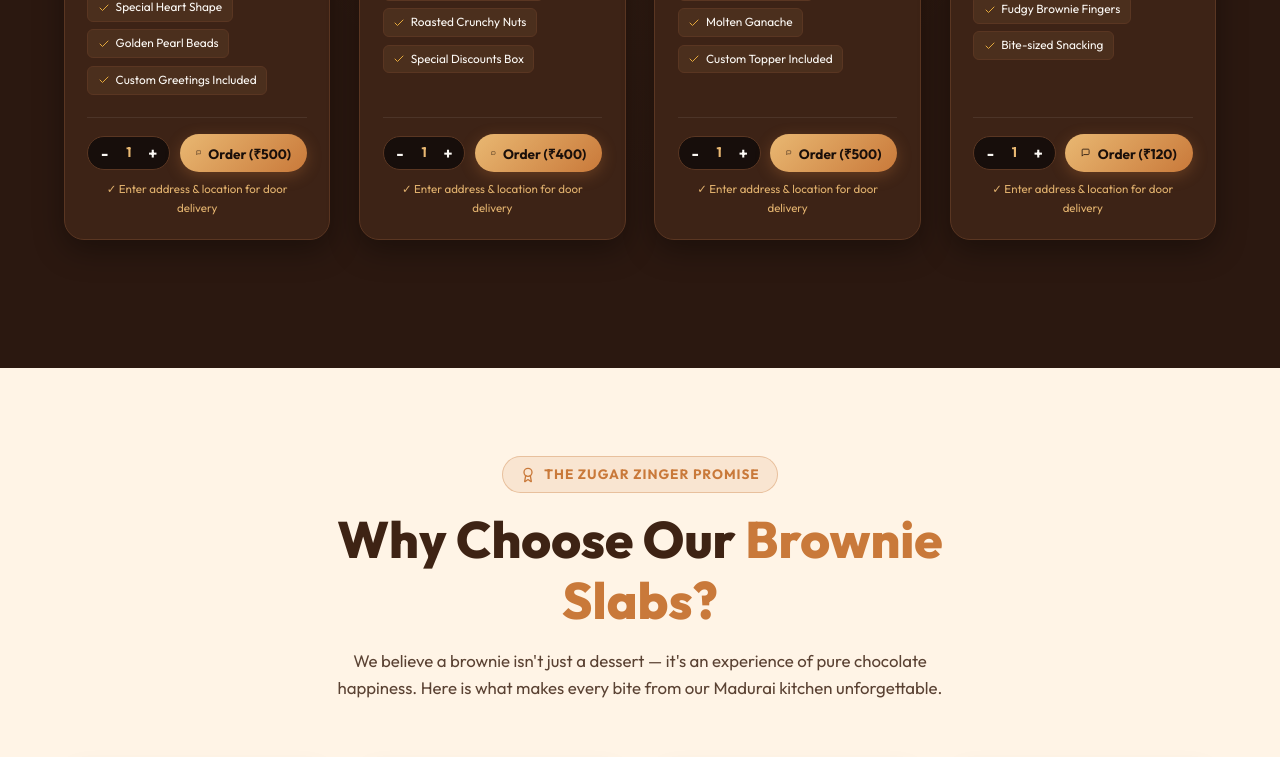
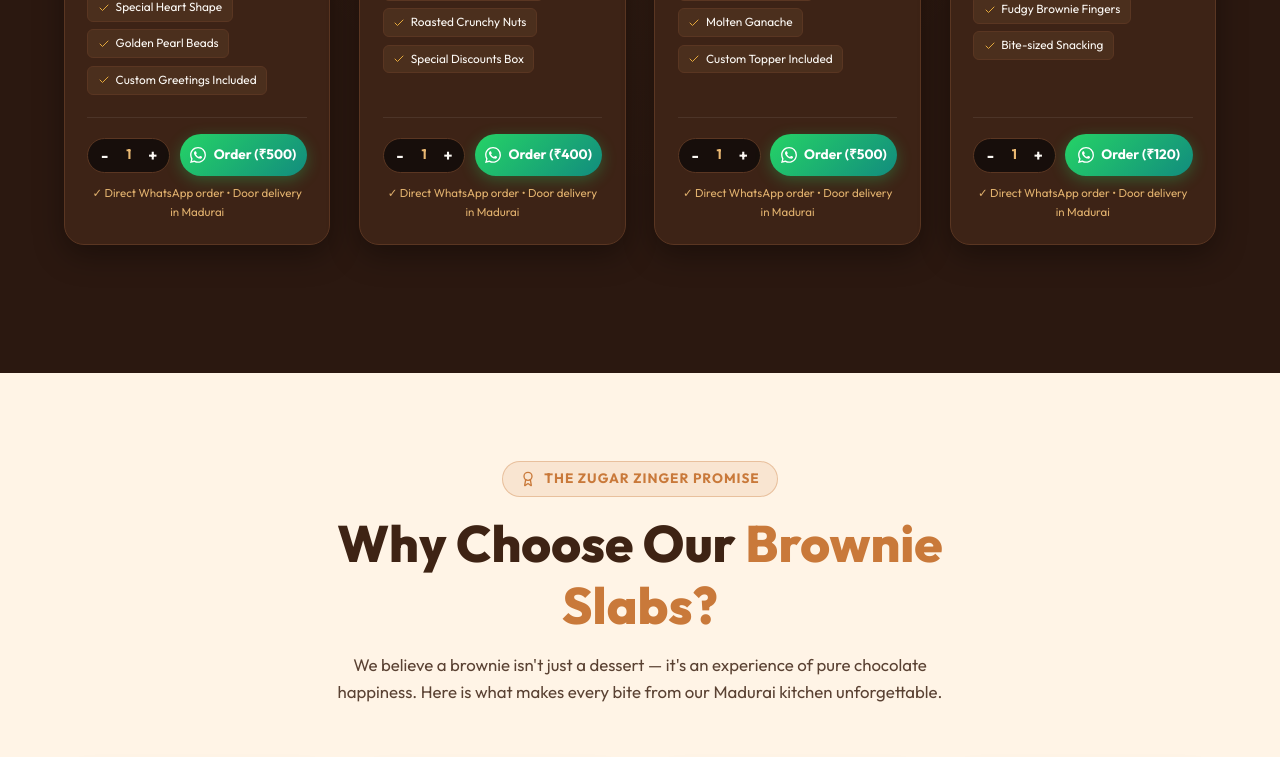
Before and after one commit to Naresh1307kumar/bakes, a React (Vite) app in the folder frontend/: page / in a window 1280 px wide. Shown: the part 1760-2517 px from the top of the page. Built offline with nearby package versions, Linux system fonts and the light colour scheme; no server answers.

Commit message:
Add official WhatsApp logo in green order buttons and enable direct WhatsApp ordering

```diff
--- a/frontend/src/components/Contact.jsx
+++ b/frontend/src/components/Contact.jsx
@@ -1,5 +1,6 @@
 import React, { useState } from 'react';
-import { Phone, MapPin, Truck, Clock, MessageSquare, Send, CheckCircle2, Heart, Instagram, Facebook, HelpCircle } from 'lucide-react';
+import { Phone, MapPin, Truck, Clock, Send, CheckCircle2, Heart, Instagram, Facebook, HelpCircle } from 'lucide-react';
+import WhatsAppIcon from './WhatsAppIcon';
 import './Contact.css';
 
 export default function Contact() {
@@ -30,7 +31,15 @@
       `💬 *Question / Message:*\n${inquiryData.message.trim()}\n\n` +
       `Please reply with more information. Thank you!`
     );
-    window.open(`https://wa.me/919489443693?text=${text}`, '_blank');
+    const waUrl = `https://wa.me/919489443693?text=${text}`;
+    try {
+      const newWin = window.open(waUrl, '_blank');
+      if (!newWin || newWin.closed || typeof newWin.closed === 'undefined') {
+        window.location.href = waUrl;
+      }
+    } catch (err) {
+      window.location.href = waUrl;
+    }
     setSubmitted(true);
     setTimeout(() => setSubmitted(false), 5000);
   };
@@ -176,7 +185,7 @@
                 </div>
 
                 <button type="submit" className="btn-send-whatsapp">
-                  <MessageSquare size={18} />
+                  <WhatsAppIcon size={18} color="#ffffff" />
                   <span>Send Inquiry via WhatsApp</span>
                 </button>
 
@@ -216,7 +225,7 @@
               <Facebook size={18} />
             </a>
             <a href="https://wa.me/919489443693" target="_blank" rel="noopener noreferrer" aria-label="WhatsApp" className="social-icon social-wa">
-              <MessageSquare size={18} />
+              <WhatsAppIcon size={18} color="currentColor" />
             </a>
           </div>
         </div>
--- a/frontend/src/components/DeliveryModal.jsx
+++ b/frontend/src/components/DeliveryModal.jsx
@@ -1,5 +1,6 @@
 import React, { useState } from 'react';
-import { X, MapPin, Navigation, MessageSquare, CheckCircle2, ShieldCheck, AlertCircle } from 'lucide-react';
+import { X, MapPin, Navigation, CheckCircle2, ShieldCheck, AlertCircle } from 'lucide-react';
+import WhatsAppIcon from './WhatsAppIcon';
 import './DeliveryModal.css';
 
 export default function DeliveryModal({ isOpen, onClose, product, quantity = 1 }) {
@@ -63,7 +64,15 @@
       `\n✅ Please confirm the order and delivery timeline. Thank you!`
     );
 
-    window.open(`https://wa.me/919489443693?text=${text}`, '_blank');
+    const waUrl = `https://wa.me/919489443693?text=${text}`;
+    try {
+      const newWin = window.open(waUrl, '_blank');
+      if (!newWin || newWin.closed || typeof newWin.closed === 'undefined') {
+        window.location.href = waUrl;
+      }
+    } catch (err) {
+      window.location.href = waUrl;
+    }
     onClose();
   };
 
@@ -179,7 +188,7 @@
 
           {/* Submit Button */}
           <button type="submit" className="btn-modal-submit">
-            <MessageSquare size={18} />
+            <WhatsAppIcon size={18} color="#ffffff" />
             <span>Confirm & Place Order (₹{totalPrice})</span>
           </button>
 
--- a/frontend/src/components/MenuSection.css
+++ b/frontend/src/components/MenuSection.css
@@ -322,24 +322,30 @@
   align-items: center;
   justify-content: center;
   gap: 0.45rem;
-  background: linear-gradient(135deg, var(--gold) 0%, var(--about-accent) 100%);
-  color: var(--cta-text);
+  background: linear-gradient(135deg, #25D366 0%, #128C7E 100%);
+  color: #ffffff;
   border: none;
   font-weight: 700;
   font-size: 0.85rem;
-  padding: 0.6rem 1rem;
+  padding: 0.65rem 1rem;
   border-radius: 50px;
   cursor: pointer;
   transition: var(--transition);
-  box-shadow: 0 4px 15px rgba(201, 121, 58, 0.3);
+  box-shadow: 0 4px 15px rgba(37, 211, 102, 0.3);
   white-space: nowrap;
+  text-decoration: none;
 }
 
-.btn-menu-order:hover {
-  background: linear-gradient(135deg, #f5c88b 0%, #d8894a 100%);
-  color: var(--cta-text);
+.btn-menu-order:hover,
+.btn-menu-order:focus {
+  background: linear-gradient(135deg, #34e77b 0%, #0d6d62 100%);
+  color: #ffffff;
   transform: translateY(-2px);
-  box-shadow: 0 6px 20px rgba(201, 121, 58, 0.45);
+  box-shadow: 0 6px 20px rgba(37, 211, 102, 0.45);
+}
+
+.btn-menu-order:visited {
+  color: #ffffff;
 }
 
 .menu-confirm-hint {
--- a/frontend/src/components/MenuSection.jsx
+++ b/frontend/src/components/MenuSection.jsx
@@ -1,7 +1,7 @@
 import React, { useState } from 'react';
 import { Link } from 'react-router-dom';
-import { Sparkles, Check, ArrowRight, MessageSquare } from 'lucide-react';
-import DeliveryModal from './DeliveryModal';
+import { Sparkles, Check, ArrowRight } from 'lucide-react';
+import WhatsAppIcon from './WhatsAppIcon';
 import './MenuSection.css';
 
 const SIGNATURE_SLABS = [
@@ -49,13 +49,23 @@
 
 export default function MenuSection() {
   const [quantities, setQuantities] = useState({ 1: 1, 2: 1, 3: 1, 4: 1 });
-  const [activeModalProduct, setActiveModalProduct] = useState(null);
 
   const updateQuantity = (id, delta) => {
     setQuantities(prev => ({
       ...prev,
       [id]: Math.max(1, (prev[id] || 1) + delta)
     }));
+  };
+
+  const getWhatsAppOrderUrl = (item, qty, total) => {
+    const text =
+      `*Order Request - Zugar Zinger* 🍫✨\n\n` +
+      `🛒 *Item:* ${item.name}\n` +
+      `📦 *Quantity:* ${qty} (${item.weight || 'Box'})\n` +
+      `💰 *Total Price:* ₹${total}\n\n` +
+      `📍 *Location:* Madurai (Doorstep Delivery)\n` +
+      `💬 *Hi Zugar Zinger, I would like to place this order! Please confirm availability and delivery time.*`;
+    return `https://wa.me/919489443693?text=${encodeURIComponent(text)}`;
   };
 
   return (
@@ -138,18 +148,21 @@
                       </button>
                     </div>
 
-                    <button
-                      type="button"
-                      onClick={() => setActiveModalProduct(item)}
-                      className="btn-menu-order"
+                    {/* Direct WhatsApp Order Button in Green with WhatsApp Logo */}
+                    <a
+                      href={getWhatsAppOrderUrl(item, qty, total)}
+                      target="_blank"
+                      rel="noopener noreferrer"
+                      className="btn-menu-order btn-whatsapp-order"
+                      aria-label={`Order ${item.name} on WhatsApp`}
                     >
-                      <MessageSquare size={15} />
+                      <WhatsAppIcon size={16} color="#ffffff" />
                       <span>Order (₹{total})</span>
-                    </button>
+                    </a>
                   </div>
 
                   <p className="menu-confirm-hint">
-                    ✓ Enter address & location for door delivery
+                    ✓ Direct WhatsApp order • Door delivery in Madurai
                   </p>
 
                 </div>
@@ -158,26 +171,6 @@
           })}
         </div>
 
-        {/* Link to Full Menu Footer Strip */}
-        {/* <div className="menu-home-footer-cta">
-          <p>Looking for Rasamalai Dream Cakes, Cookies, Cupcakes & Custom Platters?</p>
-          <Link
-            to="/menu"
-            className="btn-view-all-menu"
-          >
-            <span>View All Menu</span>
-            <ArrowRight size={16} />
-          </Link>
-        </div>*/ }
-
-        {/* Swiggy/Zomato style Delivery Address Modal */}
-        <DeliveryModal
-          isOpen={!!activeModalProduct}
-          onClose={() => setActiveModalProduct(null)}
-          product={activeModalProduct}
-          quantity={activeModalProduct ? quantities[activeModalProduct.id] || 1 : 1}
-        />
-
       </div>
     </section>
   );
--- a/frontend/src/components/Navbar.jsx
+++ b/frontend/src/components/Navbar.jsx
@@ -1,6 +1,7 @@
 import React, { useState, useEffect } from 'react';
 import { Link, useLocation } from 'react-router-dom';
-import { Menu as MenuIcon, X, Phone, MessageSquare, ChevronRight, MapPin } from 'lucide-react';
+import { Menu as MenuIcon, X, Phone, ChevronRight, MapPin } from 'lucide-react';
+import WhatsAppIcon from './WhatsAppIcon';
 import './Navbar.css';
 
 export default function Navbar() {
@@ -150,7 +151,7 @@
               rel="noopener noreferrer"
               className="btn-drawer-whatsapp"
             >
-              <MessageSquare size={18} />
+              <WhatsAppIcon size={18} color="#ffffff" />
               <span>WhatsApp Order</span>
             </a>
           </div>
--- a/frontend/src/components/Offers.jsx
+++ b/frontend/src/components/Offers.jsx
@@ -1,5 +1,6 @@
 import React, { useState, useEffect } from 'react';
 import { Tag, Sparkles, Copy, Check, Gift, Users, Heart, ArrowRight } from 'lucide-react';
+import WhatsAppIcon from './WhatsAppIcon';
 import './Offers.css';
 
 const DEFAULT_OFFERS = [
@@ -163,6 +164,7 @@
                   rel="noopener noreferrer"
                   className="btn-claim-offer"
                 >
+                  <WhatsAppIcon size={16} color="#ffffff" />
                   <span>Claim via WhatsApp</span>
                   <ArrowRight size={16} />
                 </a>
--- a/frontend/src/components/QuickOrder.jsx
+++ b/frontend/src/components/QuickOrder.jsx
@@ -1,5 +1,6 @@
 import React, { useState } from 'react';
-import { ShoppingBag, MapPin, Navigation, MessageSquare, CheckCircle2, Phone, Clock } from 'lucide-react';
+import { ShoppingBag, MapPin, Navigation, CheckCircle2, Phone, Clock } from 'lucide-react';
+import WhatsAppIcon from './WhatsAppIcon';
 import './QuickOrder.css';
 
 const ORDER_ITEMS = [
@@ -88,7 +89,15 @@
       `\n✅ Please confirm the order and provide the estimated delivery time. Thank you!`
     );
 
-    window.open(`https://wa.me/919489443693?text=${text}`, '_blank');
+    const waUrl = `https://wa.me/919489443693?text=${text}`;
+    try {
+      const newWin = window.open(waUrl, '_blank');
+      if (!newWin || newWin.closed || typeof newWin.closed === 'undefined') {
+        window.location.href = waUrl;
+      }
+    } catch (err) {
+      window.location.href = waUrl;
+    }
     setSubmitted(true);
     setTimeout(() => setSubmitted(false), 6000);
   };
@@ -260,7 +269,7 @@
 
             {/* Submit Button */}
             <button type="submit" className="btn-place-order-main">
-              <MessageSquare size={19} />
+              <WhatsAppIcon size={20} color="#ffffff" />
               <span>Confirm & Place Order via WhatsApp (₹{finalTotal})</span>
             </button>
 
--- /dev/null
+++ b/frontend/src/components/WhatsAppIcon.jsx
@@ -0,0 +1,21 @@
+import React from 'react';
+
+/**
+ * Official SVG WhatsApp icon
+ */
+export default function WhatsAppIcon({ size = 18, color = 'currentColor', className = '' }) {
+  return (
+    <svg
+      width={size}
+      height={size}
+      viewBox="0 0 24 24"
+      fill={color}
+      xmlns="http://www.w3.org/2000/svg"
+      className={className}
+      style={{ display: 'inline-block', verticalAlign: 'middle', flexShrink: 0 }}
+      aria-hidden="true"
+    >
+      <path d="M17.472 14.382c-.297-.149-1.758-.867-2.03-.967-.273-.099-.471-.148-.67.15-.197.297-.767.966-.94 1.164-.173.199-.347.223-.644.075-.297-.15-1.255-.463-2.39-1.475-.883-.788-1.48-1.761-1.653-2.059-.173-.297-.018-.458.13-.606.134-.133.298-.347.446-.52.149-.174.198-.298.298-.497.099-.198.05-.371-.025-.52-.075-.149-.669-1.612-.916-2.207-.242-.579-.487-.5-.669-.51-.173-.008-.371-.01-.57-.01-.198 0-.52.074-.792.372-.272.297-1.04 1.016-1.04 2.479 0 1.462 1.065 2.875 1.213 3.074.149.198 2.096 3.2 5.077 4.487.709.306 1.262.489 1.694.625.712.227 1.36.195 1.871.118.571-.085 1.758-.719 2.006-1.413.248-.694.248-1.289.173-1.413-.074-.124-.272-.198-.57-.347m-5.421 7.403h-.004a9.87 9.87 0 01-5.031-1.378l-.361-.214-3.741.982.998-3.648-.235-.374a9.86 9.86 0 01-1.51-5.26c.001-5.45 4.436-9.884 9.888-9.884 2.64 0 5.122 1.03 6.988 2.898a9.825 9.825 0 012.893 6.994c-.003 5.45-4.437 9.884-9.885 9.884m8.413-18.297A11.815 11.815 0 0012.05 0C5.495 0 .16 5.335.157 11.892c0 2.096.547 4.142 1.588 5.945L.057 24l6.305-1.654a11.882 11.882 0 005.683 1.448h.005c6.554 0 11.89-5.335 11.893-11.893a11.821 11.821 0 00-3.48-8.413Z" />
+    </svg>
+  );
+}
--- a/frontend/src/pages/SignatureMenu.css
+++ b/frontend/src/pages/SignatureMenu.css
@@ -538,7 +538,7 @@
   color: var(--gold-light);
 }
 
-/* WhatsApp Order Button (Hover-only highlight) */
+/* WhatsApp Order Button in Green with WhatsApp Logo */
 .btn-order-slab {
   flex: 1;
   display: inline-flex;
@@ -554,13 +554,20 @@
   border: none;
   box-shadow: 0 4px 15px rgba(37, 211, 102, 0.28);
   transition: var(--transition);
+  text-decoration: none;
+  cursor: pointer;
 }
 
-.btn-order-slab:hover {
+.btn-order-slab:hover,
+.btn-order-slab:focus {
   background: linear-gradient(135deg, #34e77b 0%, #0d6d62 100%);
   color: #ffffff;
   transform: translateY(-2px);
   box-shadow: 0 6px 20px rgba(37, 211, 102, 0.45);
+}
+
+.btn-order-slab:visited {
+  color: #ffffff;
 }
 
 /* Callout */
--- a/frontend/src/pages/SignatureMenu.jsx
+++ b/frontend/src/pages/SignatureMenu.jsx
@@ -1,7 +1,7 @@
 import React, { useState, useEffect } from 'react';
 import { Link } from 'react-router-dom';
-import { Sparkles, MessageSquare, Phone, Check, Award, ArrowLeft, CheckCircle2, MapPin } from 'lucide-react';
-import DeliveryModal from '../components/DeliveryModal';
+import { Sparkles, Phone, Check, Award, ArrowLeft, CheckCircle2, MapPin } from 'lucide-react';
+import WhatsAppIcon from '../components/WhatsAppIcon';
 import './SignatureMenu.css';
 
 const ALL_PRODUCTS = [
@@ -187,8 +187,6 @@
     });
     return init;
   });
-  const [activeModalProduct, setActiveModalProduct] = useState(null);
-
   useEffect(() => {
     window.scrollTo({ top: 0, behavior: 'smooth' });
   }, []);
@@ -202,6 +200,17 @@
         [id]: Math.max(minQty, (prev[id] || minQty) + step)
       };
     });
+  };
+
+  const getWhatsAppOrderUrl = (product, qty, total) => {
+    const text =
+      `*Order Request - Zugar Zinger* 🍫✨\n\n` +
+      `🛒 *Item:* ${product.name}\n` +
+      `📦 *Quantity:* ${qty} (${product.weight || 'Standard'})\n` +
+      `💰 *Total Price:* ₹${total}\n\n` +
+      `📍 *Location:* Madurai (Doorstep Delivery)\n` +
+      `💬 *Hi Zugar Zinger, I would like to place this order! Please confirm availability and delivery time.*`;
+    return `https://wa.me/919489443693?text=${encodeURIComponent(text)}`;
   };
 
   const filteredProducts = activeTab === 'all'
@@ -370,21 +379,23 @@
                         </button>
                       </div>
 
-                      {/* Swiggy/Zomato style Order Trigger Button */}
-                      <button
-                        type="button"
-                        onClick={() => setActiveModalProduct(product)}
+                      {/* Direct WhatsApp Order Button in Green with WhatsApp Logo */}
+                      <a
+                        href={getWhatsAppOrderUrl(product, qty, totalPrice)}
+                        target="_blank"
+                        rel="noopener noreferrer"
                         className="btn-order-slab"
+                        aria-label={`Order ${product.name} on WhatsApp`}
                       >
-                        <MessageSquare size={16} />
+                        <WhatsAppIcon size={18} color="#ffffff" />
                         <span>Order (₹{totalPrice})</span>
-                      </button>
+                      </a>
 
                     </div>
 
                     {/* Delivery prompt hint */}
                     <p className="card-confirm-hint">
-                      ✓ Enter address & location pin for door delivery
+                      ✓ Direct WhatsApp order • Door delivery in Madurai
                     </p>
 
                   </div>
@@ -414,19 +425,11 @@
                 rel="noopener noreferrer"
                 className="btn-callout-call secondary-callout"
               >
-                <MessageSquare size={16} />
+                <WhatsAppIcon size={16} color="#ffffff" />
                 <span>WhatsApp Kitchen</span>
               </a>
             </div>
           </div>
-
-          {/* Swiggy/Zomato Delivery Address Modal */}
-          <DeliveryModal
-            isOpen={!!activeModalProduct}
-            onClose={() => setActiveModalProduct(null)}
-            product={activeModalProduct}
-            quantity={activeModalProduct ? quantities[activeModalProduct.id] || 1 : 1}
-          />
 
         </div>
       </main>
```
